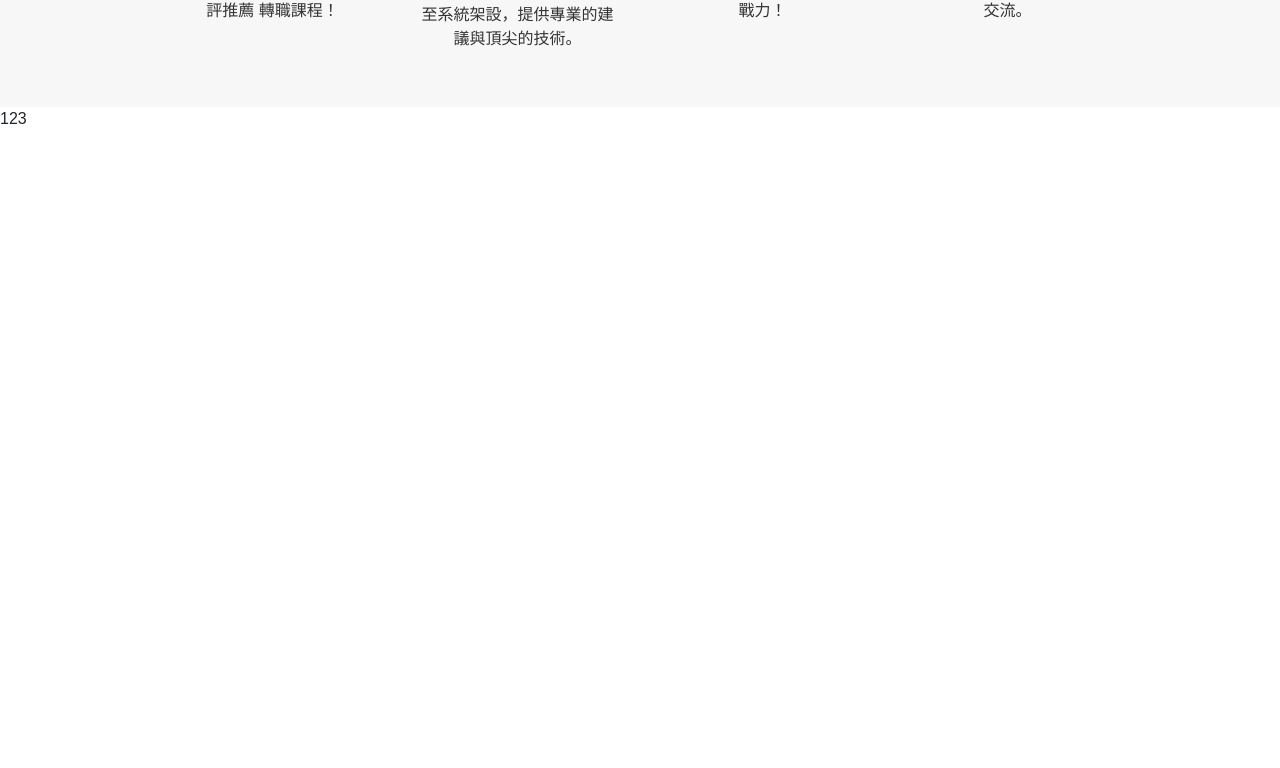
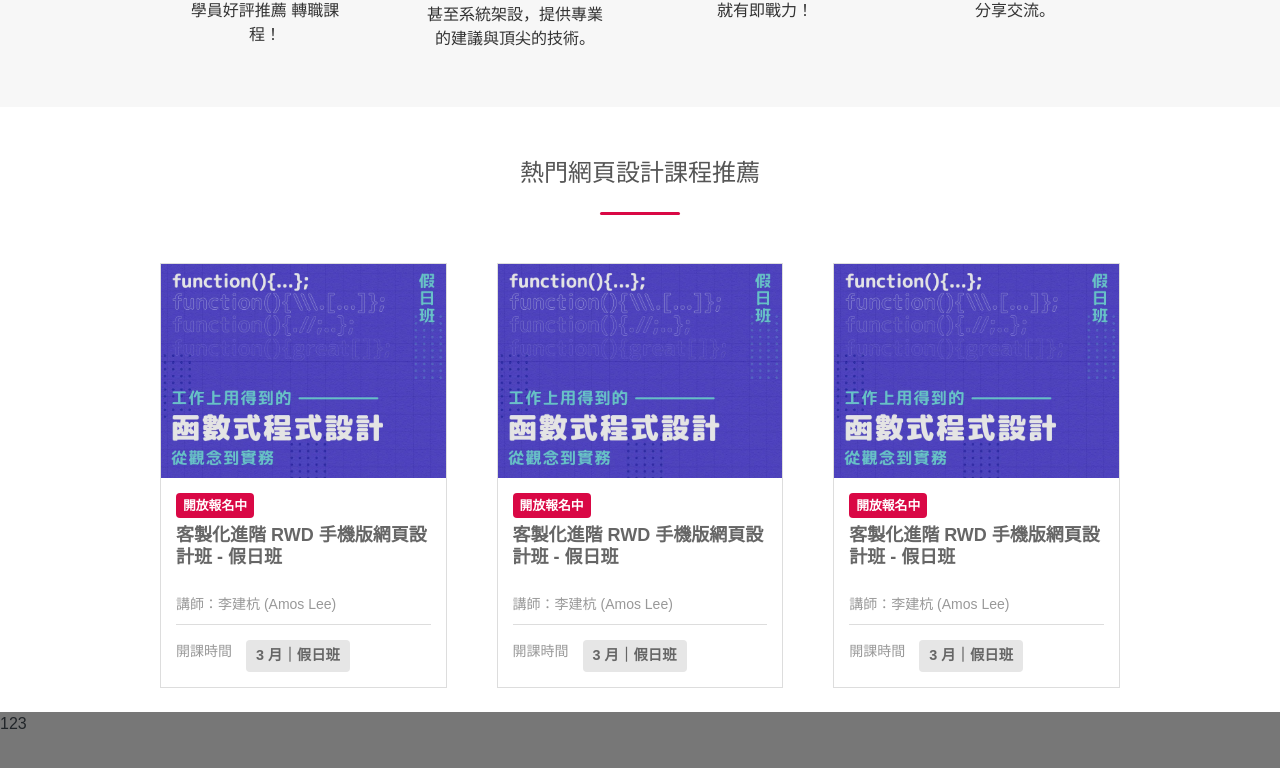
Before and after one commit to lucifiel0121/5xtraining-frontend-program, a React (Create React App) app: page / in a window 1280 px wide. Shown: the part 810-1578 px from the top of the page. Built offline with nearby package versions, Linux system fonts and the light colour scheme.

Commit message:
add lecture 樣板

```diff
--- a/src/components/App.js
+++ b/src/components/App.js
@@ -3,15 +3,14 @@ import Header from './header/Header';
 import Footer from './footer/Footer';
 import Main from './main/Main';
 
-import './app.scss';
 export default class App extends React.Component {
   render() {
     return (
-      <div>
+      <>
         <Header />
         <Main />
         <Footer />
-      </div>
+      </>
     );
   }
 }
--- a/src/components/main/Main.js
+++ b/src/components/main/Main.js
@@ -3,6 +3,7 @@ import Test from './test/Test';
 import CarouselImg from './carousel-img/Carousel-img';
 import './main.scss';
 import FeatureSection from './feature-section/Feature-section';
+import Lecture from './lecture/Lecture';
 export default class Main extends Component {
   state = {
     bannerImgs: [
@@ -44,6 +45,7 @@ export default class Main extends Component {
       <div className="main-container">
         <CarouselImg imgsSrc={bannerImgs} />
         <FeatureSection featureDescription={featureLists} />
+        <Lecture />
         <Test />
         <div className="scroll-to-top">
           <i className="fa fa-angle-up"></i>
--- a/src/components/main/feature-section/Feature-section.js
+++ b/src/components/main/feature-section/Feature-section.js
@@ -1,14 +1,12 @@
 import React, { Component } from 'react';
 import './feature-section.scss';
+import SectionTitle from '../section-title/Section-title';
 export default class FeatureSection extends Component {
   render() {
     const { featureDescription } = this.props;
     return (
       <div className="feature-section">
-        <div className="feature-section__title">
-          <span>關於五倍紅寶石 About 5xRuby</span>
-        </div>
-
+        <SectionTitle title="關於五倍紅寶石 About 5xRuby" />
         <div className="feature-lists">
           {featureDescription.map(({ featureImg, featureTitle, featureContent }, index) => (
             <div className="feature-lists__item" key={index}>
--- a/src/components/main/feature-section/feature-section.scss
+++ b/src/components/main/feature-section/feature-section.scss
@@ -4,24 +4,6 @@
   flex-direction: column;
   align-items: center;
   padding-bottom: 24px;
-  &__title {
-    position: relative;
-    margin: 48px 0;
-    padding-bottom: 24px;
-    font-size: 1.5rem;
-    color: #555;
-
-    &::after {
-      content: '';
-      bottom: 0;
-      left: calc(50% - 40px);
-      position: absolute;
-      height: 3px;
-      width: 80px;
-      border-radius: 3px;
-      background-color: #d90845;
-    }
-  }
 }
 
 .feature-lists {
@@ -34,7 +16,7 @@
     flex-direction: column;
     align-items: center;
     text-align: center;
-    max-width: calc(25% - 15px);
+    max-width: calc(25% - 30px);
     padding: 0 15px;
     & img {
       max-width: 100%;
@@ -54,3 +36,23 @@
     padding: 16px 0;
   }
 }
+
+// Medium devices (tablets, 768px and up)
+@media (max-width: 991px) and (min-width: 768px) {
+  .feature-lists {
+    max-width: 720px;
+  }
+}
+
+// Small devices (landscape phones, 576px and up)
+@media (max-width: 768px) {
+  .feature-lists {
+    max-width: 540px;
+    flex-direction: column;
+    align-items: center;
+
+    &__item {
+      max-width: 100%;
+    }
+  }
+}
--- /dev/null
+++ b/src/components/main/lecture/Lecture.js
@@ -0,0 +1,35 @@
+import React, { Component } from 'react';
+import './lecture.scss';
+import SectionTitle from '../section-title/Section-title';
+
+export default class Lecture extends Component {
+  render() {
+    return (
+      <div className="lecture">
+        <SectionTitle title="熱門網頁設計課程推薦" />
+        <div className="lecture-lists">
+          {[1, 2, 3].map((x, index) => (
+            <div className="lecture-lists__item">
+              <div className="lecture-card">
+                <div className="lecture-card__pic">
+                  <img src={`${process.env.PUBLIC_URL}/assets/images/functional.jpg`} alt="" />
+                </div>
+                <div className="lecture-card__content">
+                  <span className="badge badge__color badge__color_red">開放報名中</span>
+                  <h4 className="lecture-card__title">客製化進階 RWD 手機版網頁設計班 - 假日班</h4>
+                  <small className="lecture-card__teacher">講師：李建杭 (Amos Lee)</small>
+                  <div className="lecture-card__time">
+                    <small>開課時間</small>
+                    <span className="badge badge__color badge__color_gray badge__time">
+                      3 月｜假日班
+                    </span>
+                  </div>
+                </div>
+              </div>
+            </div>
+          ))}
+        </div>
+      </div>
+    );
+  }
+}
--- /dev/null
+++ b/src/components/main/lecture/lecture.scss
@@ -0,0 +1,101 @@
+.lecture {
+  display: flex;
+  flex-direction: column;
+  align-items: center;
+  padding-bottom: 24px;
+  background-color: #fff;
+}
+
+.lecture-lists {
+  max-width: 960px;
+  display: flex;
+  justify-content: space-between;
+
+  &__item {
+    display: flex;
+    flex-direction: column;
+    align-items: center;
+    text-align: center;
+    width: calc(33% - 30px);
+    border: 1px solid #ddd;
+    color: #666;
+    height: 100%;
+
+    &:hover {
+      cursor: pointer;
+      box-shadow: 0px 9px 15px 2px rgba(137, 142, 150, 0.25);
+      transition: all 0.2s;
+      transform: translatey(-5px);
+    }
+  }
+}
+
+.lecture-card {
+  &__pic {
+    img {
+      max-width: 100%;
+    }
+  }
+
+  &__content {
+    text-align: left;
+    padding: 15px;
+  }
+
+  &__title {
+    font-weight: bold;
+    font-size: 18px;
+    margin: 8px 0 24px 0;
+  }
+
+  &__teacher {
+    color: #999;
+  }
+
+  &__time {
+    display: flex;
+    position: relative;
+    margin-top: 8px;
+    padding-top: 16px;
+    &:before {
+      content: '';
+      position: absolute;
+      height: 1px;
+      width: 100%;
+      top: 0;
+      border-top: 1px solid #ddd;
+    }
+    small {
+      display: inline-block;
+      width: 70px;
+      margin-top: 1px;
+      color: #999;
+    }
+  }
+}
+
+.badge {
+  border-radius: 0.25rem;
+  text-align: center;
+  font-weight: bold;
+  font-size: 0.8rem;
+  padding: 5px 7px;
+  &__color {
+    &_red {
+      color: #fff;
+      background-color: #d90845;
+    }
+    &_orange {
+      color: #fff;
+      background-color: #ff8e3b;
+    }
+    &_gray {
+      color: #666;
+      background-color: #e6e6e6;
+    }
+  }
+  &__time {
+    font-size: 0.9rem;
+    padding: 5px 10px;
+  }
+}
--- /dev/null
+++ b/src/components/main/section-title/Section-title.js
@@ -0,0 +1,12 @@
+import React, { Component } from 'react';
+import './section-title.scss';
+export default class SectionTitle extends Component {
+  render() {
+    const { title } = this.props;
+    return (
+      <div className="section-title">
+        <span>{title}</span>
+      </div>
+    );
+  }
+}
--- /dev/null
+++ b/src/components/main/section-title/section-title.scss
@@ -0,0 +1,18 @@
+.section-title {
+  position: relative;
+  margin: 48px auto;
+  padding-bottom: 24px;
+  font-size: 1.5rem;
+  color: #555;
+  text-align: center;
+  &::after {
+    content: '';
+    bottom: 0;
+    left: calc(50% - 40px);
+    position: absolute;
+    height: 3px;
+    width: 80px;
+    border-radius: 3px;
+    background-color: #d90845;
+  }
+}
--- a/src/components/main/test/test.scss
+++ b/src/components/main/test/test.scss
@@ -1,3 +1,26 @@
 .testing-container {
   height: 100vw;
 }
+
+// Extra small devices (portrait phones, less than 576px)
+// No media query for `xs` since this is the default in Bootstrap
+// Small devices (landscape phones, 576px and up)
+@media (max-width: 768px) {
+  * .main-container {
+    background-color: yellow;
+  }
+}
+
+// Medium devices (tablets, 768px and up)
+@media (max-width: 991px) and (min-width: 768px) {
+  * .main-container {
+    background-color: red;
+  }
+}
+
+// Large devices (desktops, 992px and up)
+@media (min-width: 992px) {
+  * .main-container {
+    background-color: #777;
+  }
+}
```
Also changed, not shown: src/components/app.scss (deleted, +0 -24 lines), 1 other file (tests, documents, lock files or other folders).
